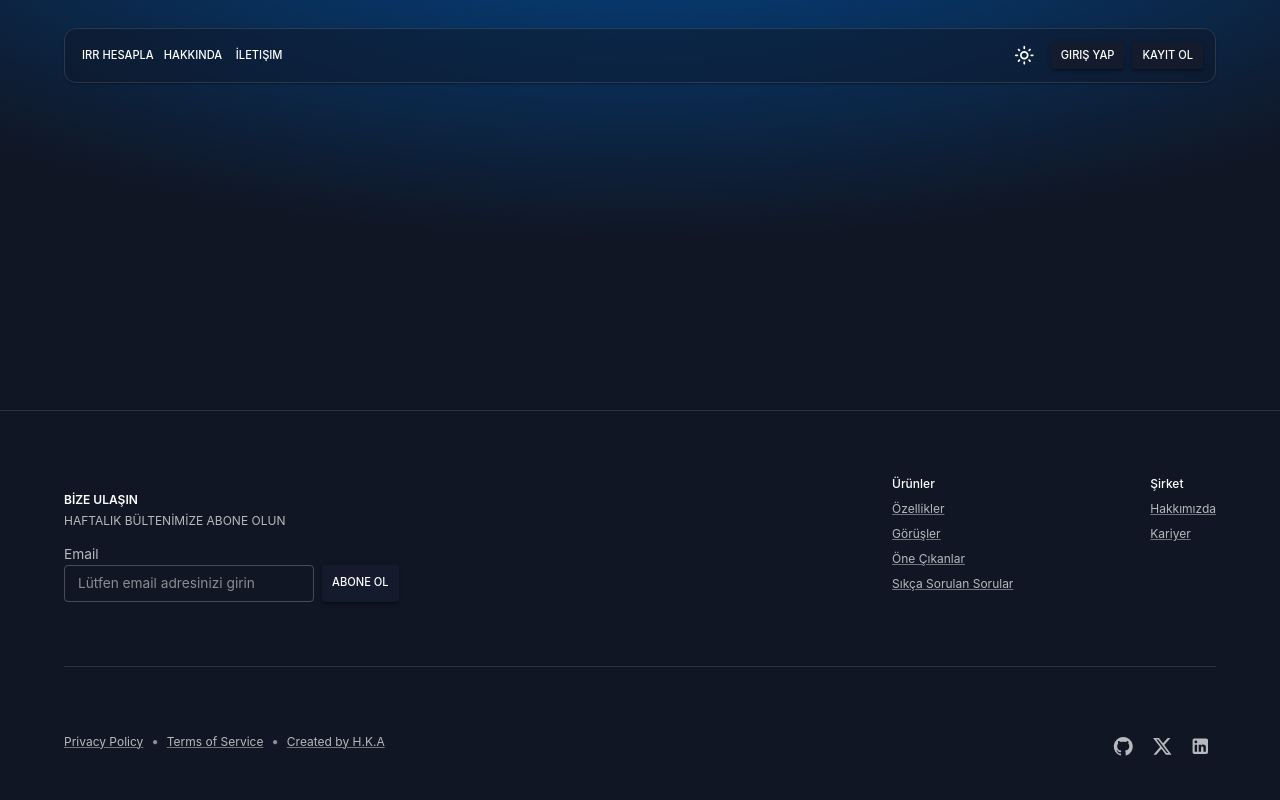
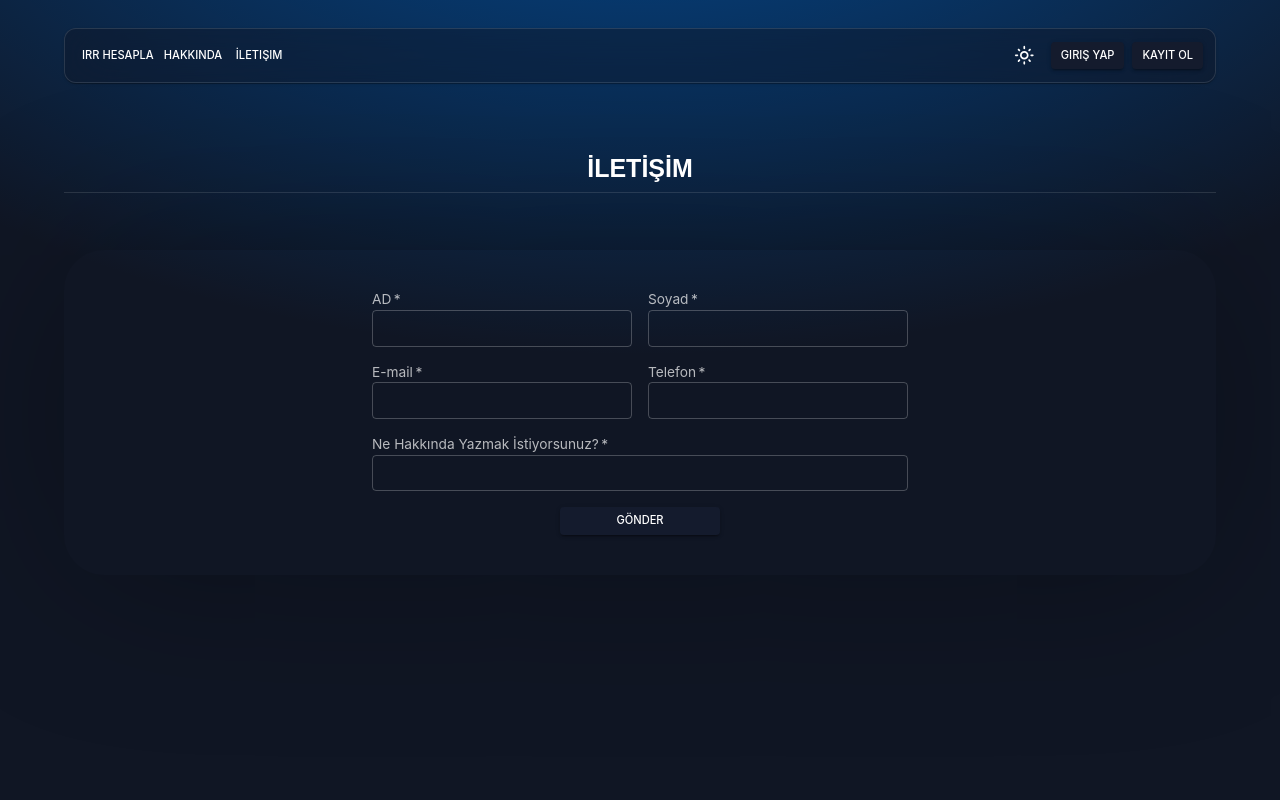
Before and after one commit to haticekatranciakgul/test.kredi-maliyeti-hesaplama, a React (Create React App) app: page /contact in a window 1280 px wide. Shown: the top 800 px of the page. Built offline with nearby package versions, Linux system fonts and the light colour scheme.

Commit message:
Add contact us page

```diff
--- a/src/App.js
+++ b/src/App.js
@@ -6,6 +6,7 @@ import { CssBaseline, ThemeProvider } from "@mui/material";
 import Layout from "./Pages/Layout";
 import About from "./Pages/About";
 import Calculate from "./Pages/Calculate";
+import Contact from "./Pages/Contact";
 
 
 const App = () => {
@@ -20,6 +21,7 @@ const App = () => {
                             <Route path="/" element={<Home></Home>}></Route>
                             <Route path="/calculate" element={<Calculate></Calculate>}></Route>
                             <Route path="/about" element={<About></About>}></Route>
+                            <Route path="/contact" element={<Contact></Contact>}></Route>
                         </Routes>
                     </Layout>
                 </BrowserRouter>
--- /dev/null
+++ b/src/Pages/Contact.js
@@ -0,0 +1,146 @@
+import React from 'react'
+import Box from '@mui/material/Box';
+import { styled } from '@mui/material/styles';
+import Grid from '@mui/material/Grid';
+import Typography from '@mui/material/Typography';
+import Divider from '@mui/material/Divider';
+import FormLabel from '@mui/material/FormLabel';
+import OutlinedInput from '@mui/material/OutlinedInput';
+import Button from "@mui/material/Button";
+
+
+const FormGrid = styled(Grid)(() => ({
+    display: 'flex',
+    flexDirection: 'column',
+}));
+
+
+function Contact() {
+    return (
+        <div>
+            <Box sx={{ display: 'flex', justifyContent: 'center' }}>
+                <Typography variant="h1" gutterBottom sx={{
+                    fontSize: {
+                        xs: '20px', // Varsayılan font boyutu
+                        sm: '20px', // sm için font boyutu
+                        md: '23px', // md için font boyutu
+                        lg: '25px', // lg için font boyutu
+                    },
+                    fontWeight: 'bold',
+                }}>
+                    İLETİŞİM
+                </Typography>
+            </Box>
+            <Divider></Divider>
+            <Box sx={{
+                flexGrow: 1, p: 5, backgroundColor: 'transparent', borderRadius: 10, marginTop: '5%',
+                boxShadow: '1px 1px 185px -23px rgba(0, 0, 0, 0.43)',
+                webkitBoxShadow: '1px 1px 185px -23px rgba(0,0,0,0.43)',
+                mozBoxShadow: '1px 1px 185px -23px rgba(0,0,0,0.43)', alignItems: 'center'
+            }}>
+                <Grid container sx={{ justifyContent: 'center' }}>
+                    <Box width="50%">
+                        <Grid container spacing={2}>
+                            <Grid item xs={6}>
+                                <FormGrid >
+                                    <FormLabel htmlFor="first-name" required>
+                                        AD
+                                    </FormLabel>
+                                    <OutlinedInput
+                                        id="first-name"
+                                        name="first-name"
+                                        type="name"
+                                        placeholder=""
+                                        autoComplete="first name"
+                                        required
+                                        size="small"
+                                    />
+                                </FormGrid>
+                            </Grid>
+                            <Grid item xs={6}>
+                                <FormGrid >
+                                    <FormLabel htmlFor="first-name" required>
+                                        Soyad
+                                    </FormLabel>
+                                    <OutlinedInput
+                                        id="last-name"
+                                        name="last-name"
+                                        type="name"
+                                        placeholder=""
+                                        autoComplete="first name"
+                                        required
+                                        size="small"
+                                    />
+                                </FormGrid>
+                            </Grid>
+                            <Grid item xs={6}>
+                                <FormGrid >
+                                    <FormGrid >
+                                        <FormLabel htmlFor="first-name" required>
+                                            E-mail
+                                        </FormLabel>
+                                        <OutlinedInput
+                                            id="email"
+                                            name="email"
+                                            type="mail"
+                                            placeholder=""
+                                            autoComplete="first name"
+                                            required
+                                            size="small"
+                                        />
+                                    </FormGrid>
+                                </FormGrid>
+                            </Grid>
+                            <Grid item xs={6}>
+                                <FormGrid >
+                                    <FormLabel htmlFor="first-name" required>
+                                        Telefon
+                                    </FormLabel>
+                                    <OutlinedInput
+                                        id="first-name"
+                                        name="first-name"
+                                        type="name"
+                                        placeholder=""
+                                        autoComplete="first name"
+                                        required
+                                        size="small"
+                                    />
+                                </FormGrid>
+                            </Grid>
+                            <Grid item xs={12}>
+                                <FormGrid >
+                                    <FormLabel htmlFor="about-topic" required>
+                                        Ne Hakkında Yazmak İstiyorsunuz?
+                                    </FormLabel>
+                                    <OutlinedInput
+                                        id="about-topic"
+                                        name="about-topic"
+                                        type="name"
+                                        placeholder=""
+                                        autoComplete="about-topic"
+                                        required
+                                        size="small"
+                                    />
+                                </FormGrid>
+                            </Grid>
+                            <Grid item xs={12} sx={{ justifyContent:'center'}}>
+                                <FormGrid >
+                                    <Button
+                                        variant="contained"
+                                        sx={{ width: '30%', margin: 'auto' }}
+                                        size="small"
+                                        color="primary"
+                                    >
+                                        Gönder
+                                    </Button>
+                                </FormGrid>
+                            </Grid>
+                        </Grid>
+                    </Box>
+                </Grid>
+            </Box>
+        </div>
+    )
+}
+
+export default Contact
--- a/src/Pages/Footer.js
+++ b/src/Pages/Footer.js
@@ -26,7 +26,6 @@ export default function Footer() {
         py: { xs: 1, sm: 1 },
         textAlign: { sm: 'center', md: 'left' },
       }}
-      id="footer"
     >
       <Container >
         <Box
--- a/src/Pages/Navbar.js
+++ b/src/Pages/Navbar.js
@@ -74,8 +74,8 @@ export default function AppAppBar() {
               </Button>
               <Button variant="text"
                 sx={{ color: theme => theme.palette.mode === 'dark' ? 'white' : 'black' }}
-                color="inherit" size="small" href="#footer">
-                İletişim
+                color="inherit" size="small" >
+                  <Link to={`/contact`} style={{ textDecoration: 'none', color: 'inherit' }}>İletişim</Link>
               </Button>
             </Box>
           </Box>
```
